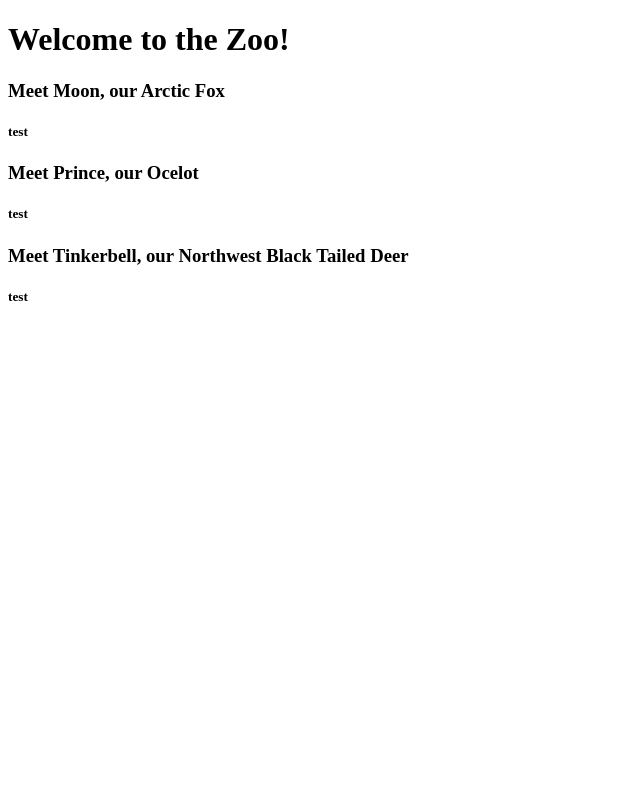
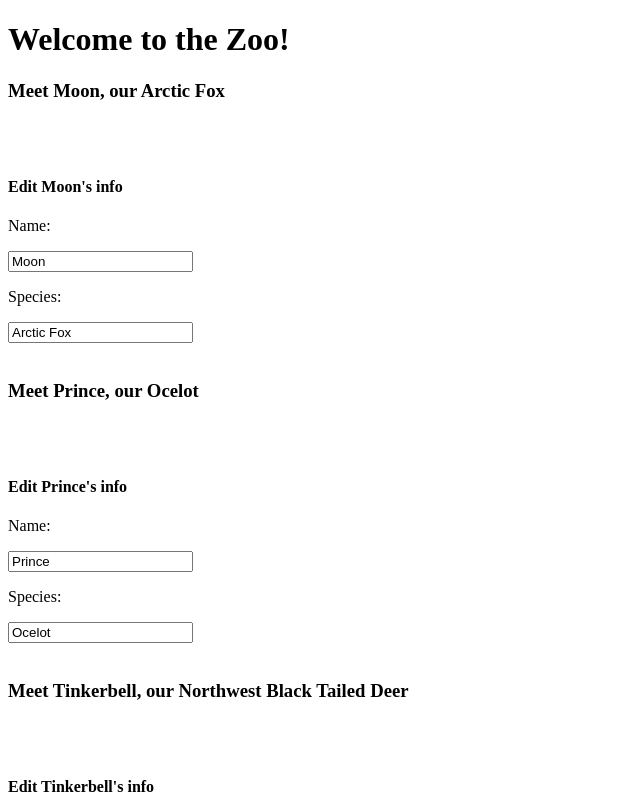
Before and after one commit to ericschoettle/Angular-Zoo, an Angular app: page / in a window 1280 px wide. Shown: the top 800 px of the page, without its empty margins (0-640 px from the left). Built offline with nearby package versions, Linux system fonts and the light colour scheme.

Commit message:
Add edit field with data binding

```diff
--- a/src/app/animal-list/animal-list.component.html
+++ b/src/app/animal-list/animal-list.component.html
@@ -1,2 +1 @@
 <h3>Meet {{animal.name}}, our {{animal.species}}</h3>
-<h5>test</h5>
--- a/src/app/app.component.html
+++ b/src/app/app.component.html
@@ -5,4 +5,7 @@
 
 <div *ngFor="let animal of animals">
   <app-animal-list [animal]="animal"></app-animal-list>
+  <br>
+  <br>
+  <app-edit-animal [animal]="animal"></app-edit-animal>
 </div>
--- /dev/null
+++ b/src/app/edit-animal/edit-animal.component.html
@@ -0,0 +1,7 @@
+<h4>Edit {{animal.name}}'s info</h4>
+<p>Name: </p>
+<input [(ngModel)]="animal.name" type="text">
+<p>Species: </p>
+<input [(ngModel)]="animal.species" type="text">
+<br>
+<br>
--- /dev/null
+++ b/src/app/edit-animal/edit-animal.component.ts
@@ -0,0 +1,19 @@
+import { Component, Input, OnInit } from '@angular/core';
+
+import { Animal } from '../shared/animal.model'
+
+@Component({
+  selector: 'app-edit-animal',
+  templateUrl: './edit-animal.component.html',
+  styleUrls: ['./edit-animal.component.css']
+})
+
+export class EditAnimalComponent implements OnInit {
+  @Input() animal: Animal;
+
+  constructor() { }
+
+  ngOnInit() {
+  }
+
+}
```
Also changed, not shown: src/app/app.module.ts (+6 -2 lines), src/app/edit-animal/edit-animal.component.css (added), 1 other file (tests, documents, lock files or other folders).
